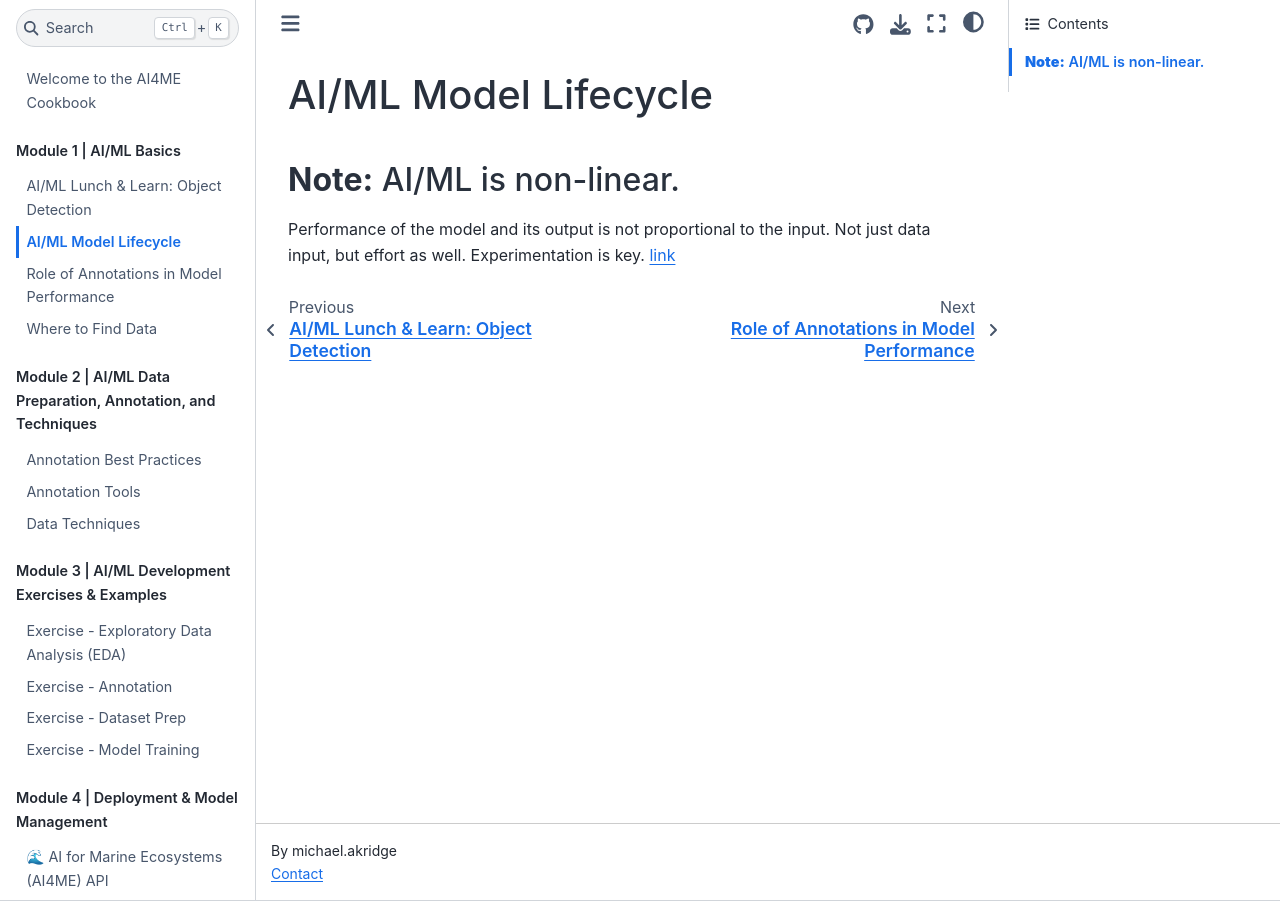
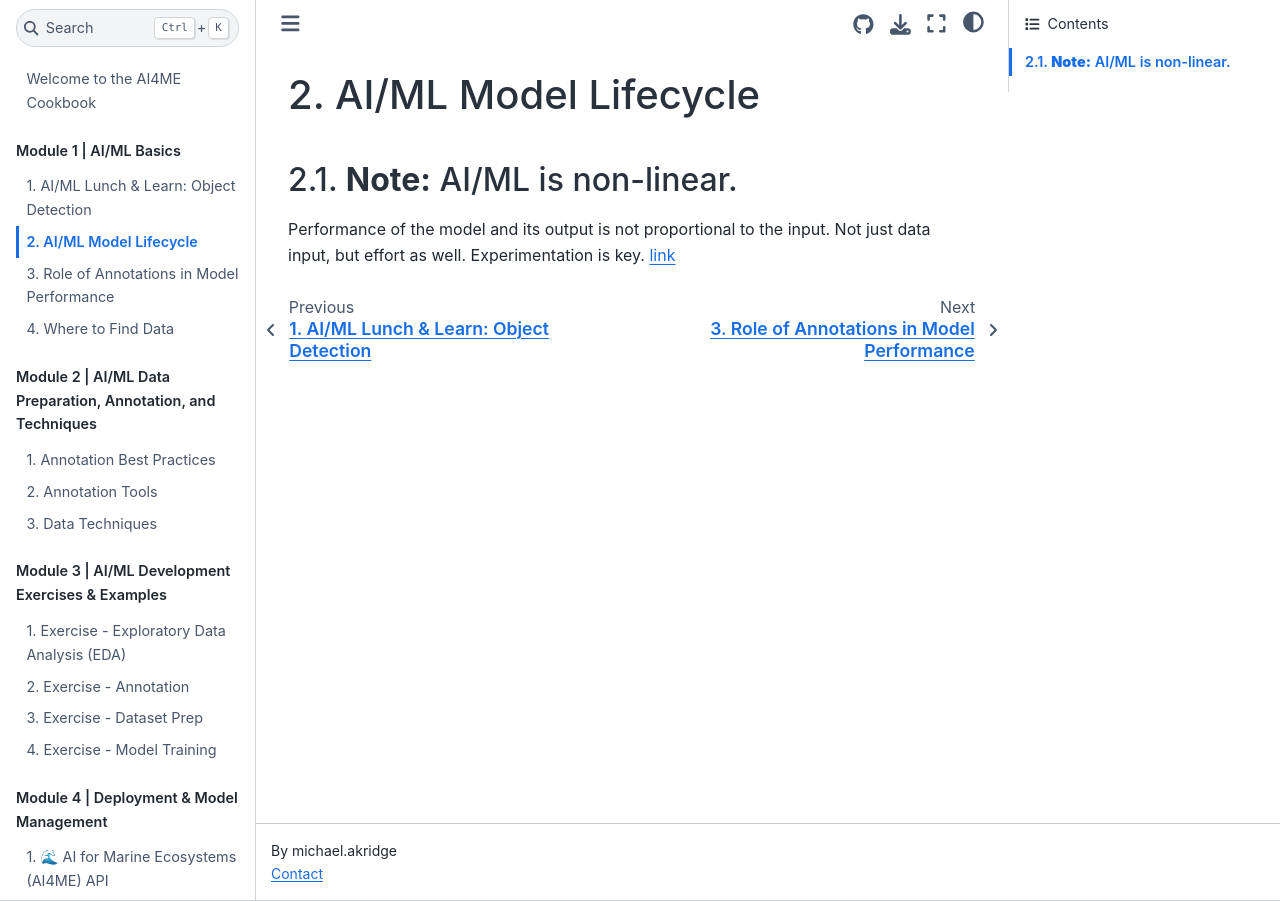
Before and after one commit to MichaelAkridge-NOAA/ai4me-cookbook, a Jupyter Book: the page built from content/01_module/02_ml_model_lifecycle.md, in a window 1280 px wide. Built offline with Jupyter Book 1.0.4 settings and Sphinx 7.4.7 and the Sphinx Book theme 1.1.4, drawn with Linux system fonts in a browser that asks for light colours; pages that are not in the unit, such as notebooks, are missing from menus; some of the changed lines change nothing that is shown.

Commit message:
Update _toc.yml

```diff
--- a/_toc.yml
+++ b/_toc.yml
@@ -7,6 +7,7 @@ defaults:  # The defaults key will be applied to all chapters and sub-sections
   titlesonly: True
 parts:
   - caption: Module 1 | AI/ML Basics
+    numbered: true
     chapters:
     - file: content/01_module/01_AI_ML Lunch & Learn_Object Detection.md
       format: revealjs
@@ -15,12 +16,14 @@ parts:
     - file: content/01_module/04_where_to_find_data.md
 
   - caption: Module 2 | AI/ML Data Preparation, Annotation, and Techniques
+    numbered: true
     chapters:
     - file: content/02_module/01_best_practices_for_annotation.md
     - file: content/02_module/02_annotation_tools.md
     - file: content/02_module/03_data_techniques.md
 
   - caption: Module 3 | AI/ML Development Exercises & Examples
+    numbered: true
     chapters:
     - file: content/03_module/00_EDA_example.md
     - file: content/03_module/01_annotation_example.md
@@ -28,6 +31,7 @@ parts:
     - file: content/03_module/03_model_training.md
 
   - caption: Module 4 | Deployment & Model Management
+    numbered: true
     chapters:
     - file: content/04_module/01_ai4me_api.md
     - file: content/04_module/02_ai4me_api_google_colab_demo.ipynb
```
